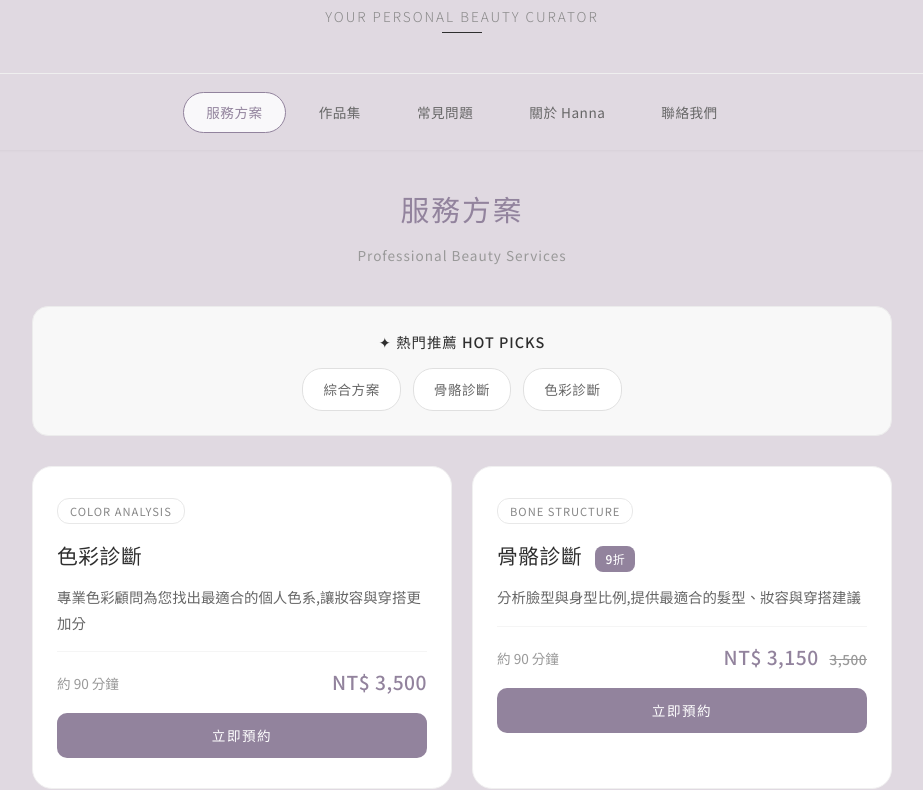
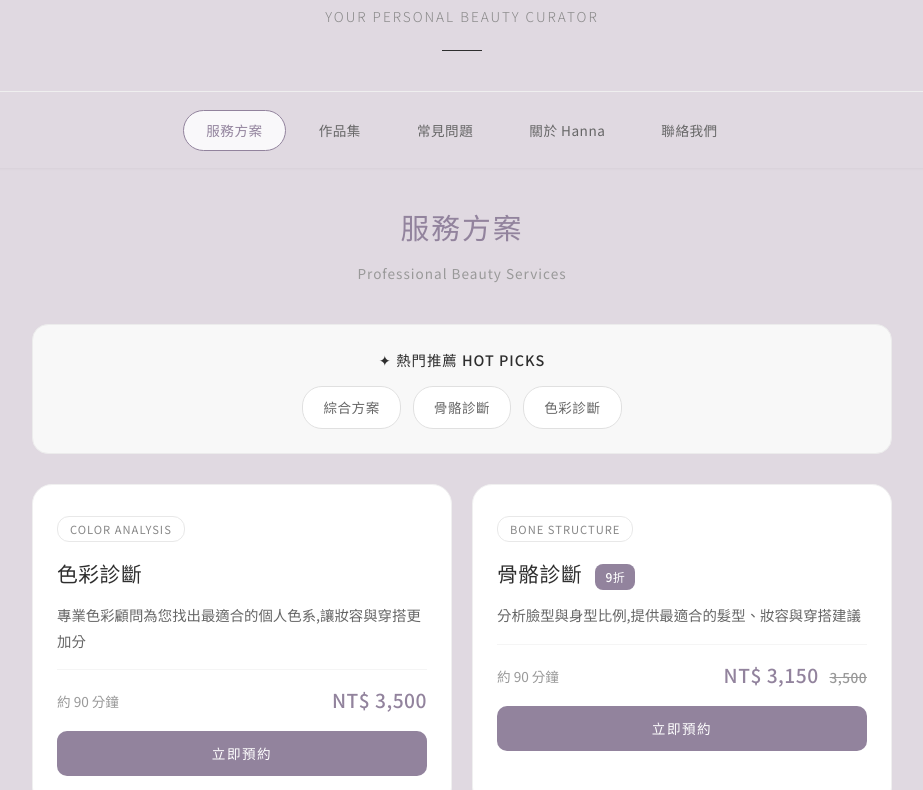
Before and after one commit to eva-su/HannaMakeUp, a plain HTML site: page index.html in a window 1280 px wide. Shown: the part 237-1027 px from the top of the page, without its empty margins (178-1101 px from the left). Drawn offline with nearby package versions, Linux system fonts and the light colour scheme.

Commit message:
Update index.html
修改副標題

```diff
--- a/index.html
+++ b/index.html
@@ -134,10 +134,15 @@
     .subtitle {
       font-size: 0.6rem;
       color: #888;
-      font-weight: 200;
-      margin-bottom: 6px;
+      font-weight: 300;
+      margin-bottom: 24px;
       letter-spacing: 2px;
       text-transform: uppercase; /* 英文大寫 */
+      /* 🔹 限制寬度,比主標題更短 */
+      max-width: 320px; /* 🔹 縮小到 320px */
+      margin-left: auto;
+      margin-right: auto;
+      padding: 0 20px;
     }
 
     /* 分隔線 */
```
